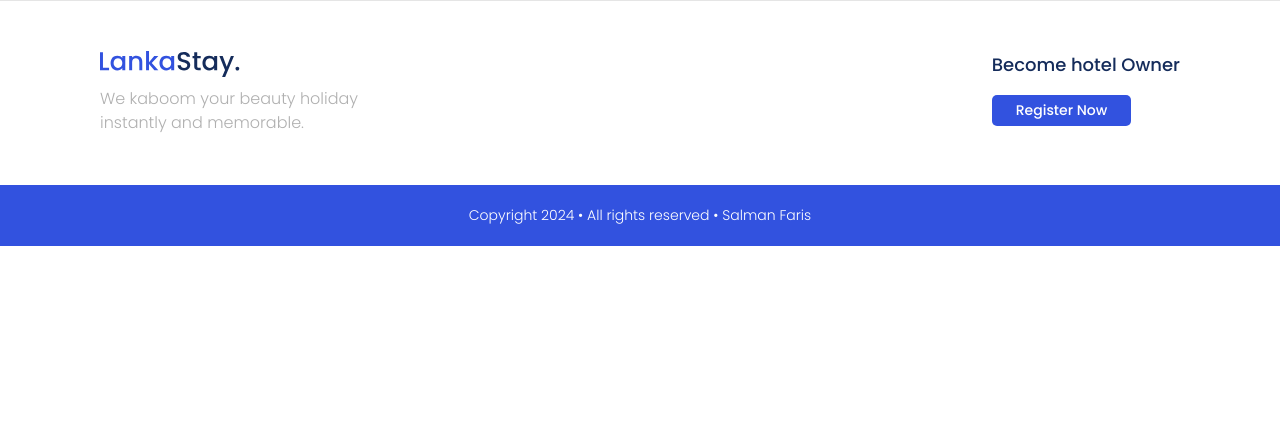
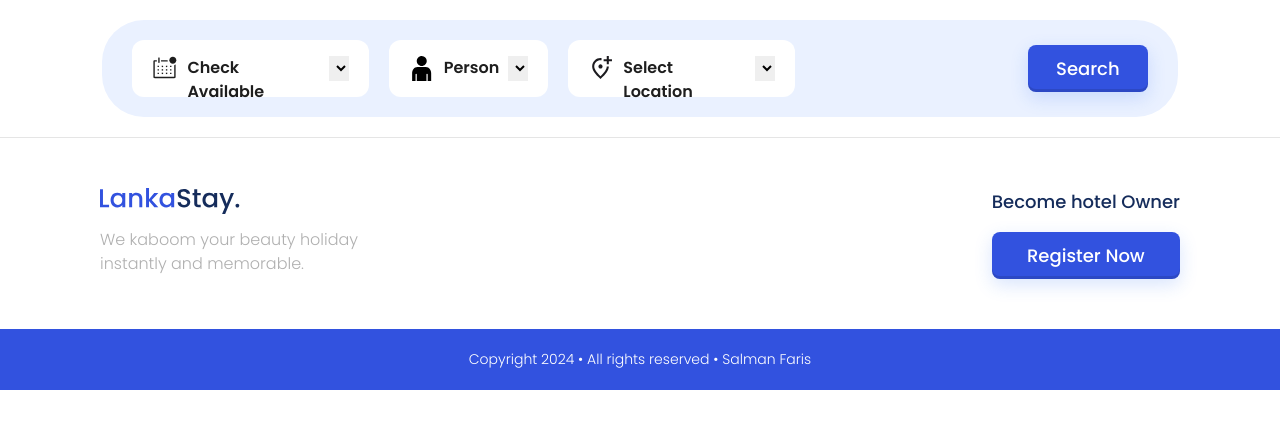
Before and after one commit to archis-academy/november-frontend-lankastay-1, a React (Vite) app: page / in a window 1280 px wide. Shown: the top 428 px of the page. Built offline with nearby package versions, Linux system fonts and the light colour scheme.

Commit message:
search  bar added hom page

```diff
--- a/src/Components/Button/Button.jsx
+++ b/src/Components/Button/Button.jsx
@@ -3,7 +3,7 @@ import styles from './Button.module.scss';
 
 const Button = ({ text, onClick }) => {
   return (
-    <button className={styles.button} onClick={onClick}>
+    <button className={styles.btn} onClick={onClick}>
       {text}
     </button>
   );
--- a/src/Components/Button/Button.module.scss
+++ b/src/Components/Button/Button.module.scss
@@ -1,28 +1,23 @@
 @use '../../styles/variables' as *;
-
-.card {
-  background:$color-primary;
-  border-radius: 12px;
-  padding: 22px 40px;
-  box-shadow: 0 10px 30px rgba(0, 0, 0, 0.1);
-  display: flex;
-  justify-content: center;
-  align-items: center;
-  min-width: 220px;
-}
 
 .btn {
   background: $color-primary;
-  font-weight: 600;
+  font-weight: 500;
   font-size: 18px;
   padding: 10px 28px;
   border-radius: 8px;
   border: none;
   cursor: pointer;
-  box-shadow: inset 0 -3px 0 rgba(0, 0, 0, 0.12),
-              0 6px 18px rgba(43, 110, 246, 0.18);
-  transition: transform 0.12s ease, box-shadow 0.12s ease, filter 0.12s ease;
+  box-shadow:
+    inset 0 -3px 0 rgba(0, 0, 0, 0.12),
+    0 6px 18px rgba(43, 110, 246, 0.18);
+  transition:
+    transform 0.12s ease,
+    box-shadow 0.12s ease,
+    filter 0.12s ease;
   outline: none;
+  color: $white;
+  font-family: $primary-font;
 
   &:hover,
   &:focus {
--- a/src/Components/SearchFilterBar/SearchFilterBar.jsx
+++ b/src/Components/SearchFilterBar/SearchFilterBar.jsx
@@ -1,6 +1,7 @@
 import React from 'react';
 import { SearchFilterBarIcons } from '../../../public/icons/search-filter-bar/Filter-Bar-Icons/SearchFilterBarIconsData';
 import styles from './SearchFilterBar.module.scss';
+import Button from '../Button/Button';
 
 const SearchFilterBar = () => {
   return (
@@ -20,7 +21,7 @@ const SearchFilterBar = () => {
           ))}
         </div>
         <div>
-          <button>Search</button>
+          <Button text="Search"  />
         </div>
       </div>
     </section>
--- a/src/Components/footer/Footer.scss
+++ b/src/Components/footer/Footer.scss
@@ -42,21 +42,7 @@
         width: 100%;
       }
 
-      button {
-        padding: 5px 24px;
-        border-radius: 5px;
-        background-color: $color-primary;
-        color: $white;
-        font-weight: 500;
-        font-size: $font-size-sm;
-        border: none;
-        width: fit-content;
-        cursor: pointer;
 
-        &:hover {
-          opacity: 0.9;
-        }
-      }
 
       h4 {
         font-weight: 500;
--- a/src/pages/home/home.jsx
+++ b/src/pages/home/home.jsx
@@ -1,10 +1,11 @@
 import React from 'react';
-
+import SearchFilterBar from '../../Components/SearchFilterBar/SearchFilterBar';
 import Footer from '../../Components/footer/Footer';
 
 export const Home = () => {
   return (
     <div>
+      <SearchFilterBar />
       <Footer />
     </div>
   );
--- a/src/pages/playground/index.jsx
+++ b/src/pages/playground/index.jsx
@@ -1,9 +1,7 @@
 import React from 'react';
-import Footer from '../../Components/footer/Footer';
 import { useEffect, useState } from 'react';
 import fetchData from '../../lib/fetchData.js';
 import ChoiseCard from '../../Components/ChoiseCard/ChoiseCard';
-import SearchFilterBar from '../../Components/SearchFilterBar/SearchFilterBar';
 import QuickStats from "../../Components/quick-stats-component/quick_stats"
 
 const Playground = () => {
@@ -29,7 +27,7 @@ const Playground = () => {
         />
       ))}
 
-      <SearchFilterBar />
+
       <div style={{ display: 'flex' }}>
         {quickIcons.map((item) => {
           return (
```
